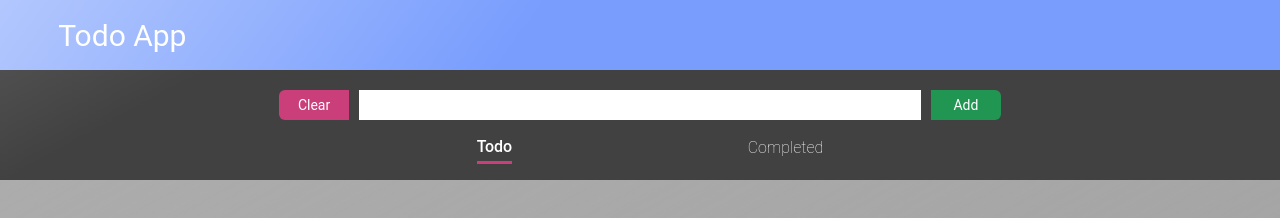
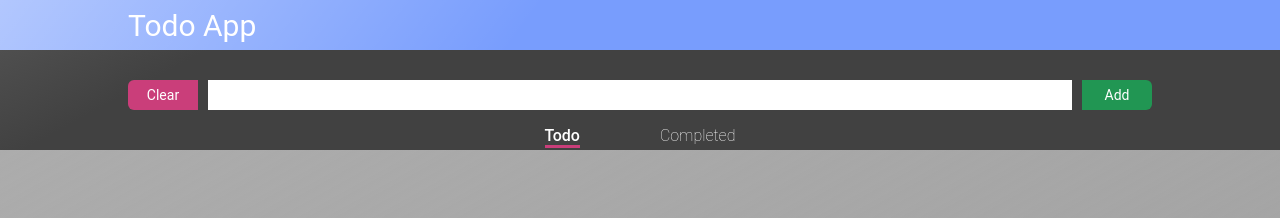
Before and after one commit to andrew-bingham-dev/vanilla-todo-app, a plain HTML site: page index.html in a window 1280 px wide. Drawn offline with Linux system fonts and the light colour scheme.

Commit message:
layout now using flexbox

```diff
--- a/index.html
+++ b/index.html
@@ -9,15 +9,21 @@
 
   <body>
     <div class="container">
-      <div class="app-bar"></div>
+      <div class="app-bar">
         <div class="app-bar-title">Todo App</div>
-      <div class="add-item-panel"></div>
+      </div>
+      <div class="add-item-panel">
+        <div class="add-item-controls">
           <button id="btn-clear" class="btn-left">Clear</button>
           <input id="txt-add" class="txt-input" type="text">
           <button id="btn-add" class="btn-right">Add</button>
+        </div>
+        <div class="tabs">
           <div class="tab-todo tab-active">Todo</div>
           <div class="tab-completed tab-inactive">Completed</div>
-      <div id="task-list"></div>
+        </div>
+      </div>
+      <!-- <div id="task-list"></div> -->
     </div>
     <script src="app.js"></script>
   </body>
--- a/styles.css
+++ b/styles.css
@@ -2,57 +2,53 @@ body {
   font-family: roboto;
   margin: 0;
   background: linear-gradient(151.02deg, #FFFFFF -27.98%, rgba(254, 254, 254, 0.17) -27.97%, #A4A4A4 100.83%), #9E9E9E;
-  z-index: 0;
 }
 
-
 .container {
-  display: grid;
-  grid-template-columns: 1fr 5fr 5fr 5fr 5fr 1fr;
-  grid-template-rows: 20px 30px 20px 20px 30px 60px auto;
+  width: 100%;
+  height: 100%;
 }
 
 .app-bar {
-  grid-column: 1 / 7;
-  grid-row: 1 / 4;
+  display: flex;
   color: white;
+  height: 50px;
+  width: 100%;
   background: linear-gradient(126.44deg, #FFFFFF -54.67%, rgba(255, 255, 255, 0) 41.41%), #789DFD;
+}
+
+.app-bar-title {
+  align-self: center;
+  font-size: 30px;
+  color: white;
+  text-align: start;
+  padding-left: 10%;
+  min-width: fit-content;
   z-index: 1;
 }
 
-.app-bar-title {
-  grid-column: 2 / 4;
-  grid-row: 2 / 3;
-  font-size: 30px;
-  color: white;
-  align-self: center;
-  text-align: start;
-  z-index: 2;
-}
-
 .add-item-panel {
-  grid-column: 1 / 7;
-  grid-row: 4 / 7;
+  height: 100px;
+  width: 100%;
   background: linear-gradient(151.48deg, rgba(255, 255, 255, 0) 0.01%, #414141 14.18%), #4F4F4F;
-  z-index: 1;
 }
 
 .add-item-controls {
-  grid-column: 2 / 6;
-  grid-row: 5 / 6;
-  align-self: center;
-  justify-self: center;
-  z-index: 2;
+  margin: 0;
+  padding: 0;
+  display: flex;
+  position: relative;
+  top: 30px;
+  width: 100%;
+  height: 30px;
 }
 
 .task-panel {
-  grid-column: 1 / 4;
-  grid-row: 7 / 8;
   background: linear-gradient(151.02deg, #FFFFFF -27.98%, rgba(254, 254, 254, 0.17) -27.97%, #A4A4A4 100.83%), #9E9E9E;
-  z-index: 1;
 }
 
 button {
+  position: relative;
   border: 0;
   padding: 0;
   font-size: 14px;
@@ -67,53 +63,69 @@ button {
 /* # # # # # # # # # #   Add new item   # # # # # # # # # # */
 
 .btn-left {
+  margin-left: 10%;
   background: #CA3E7A;
   border-radius: 6px 0 0 6px;
-  grid-column: 2 / 3;
-  grid-row: 5 / 6;
-  justify-self: end;
-  z-index: 3;
   user-select: none;
 }
 
 .btn-right {
+  margin-right: 10%;
   background: #219653;
   border-radius: 0 6px 6px 0;
-  grid-column: 5 / 6;
-  grid-row: 5 / 6;
-  justify-self: start;
-  z-index: 3;
   user-select: none;
 }
 
 .txt-input {
-  grid-column: 3 / 5;
-  grid-row: 5 / 6;
   border: 0;
   margin: 0 10px;
   padding: 0 5px;
   font-size: 14px;
-  min-height: 30px;
-  min-width: 150px;
-  z-index: 3;
+  height: 30px;
+  min-width: 100px;
+  flex: auto;
+}
+
+/* # # # # # # # # # #   Tabs   # # # # # # # # # # */
+
+.tabs {
+  position: relative;
+  top: 46px;
+  bottom: 0px;
+  display: flex;
+  color: white;
+  width: 100%;
+  justify-content: center;
+}
+
+.tab-todo {
+  margin-right: 40px;
+  cursor: pointer;
+  color: white;
+  font-weight: 100;
+  user-select: none;
+}
+
+.tab-completed {
+  margin-left: 40px;
+  cursor: pointer;
+  color: white;
+  font-weight: 100;
+  user-select: none;
+}
+
+.tab-active {
+  font-weight: 500;
+  border-bottom: 3px solid #CA3E7A;
 }
 
 /* # # # # # # # # # #   List of tasks   # # # # # # # # # # */
 
-#task-list {
-    grid-column: 2 / 6;
-    grid-row: 7 / 8;
-    display: grid;
-    grid-template-columns: 1fr 5fr 5fr 5fr 5fr 1fr;
-    /* grid-template-rows: 20px 30px 20px 20px 30px 60px auto; */
-    justify-self: center;
-  }
 
 .btn-list-left {
   background: #CA3E7A;
   border-radius: 6px 0 0 6px;
   grid-column: 2 / 3;
-  /* grid-row: 7 / 8; */
   justify-self: end;
   z-index: 3;
   user-select: none;
@@ -146,44 +158,7 @@ button {
 }
 
 
-/* # # # # # # # # # #   Tabs   # # # # # # # # # # */
 
-.tabs {
-  color: white;
-}
-
-.tab-todo {
-  grid-column: 3 / 4;
-  grid-row: 6 / 7;
-  padding-bottom: 5px;
-  cursor: pointer;
-  color: white;
-  z-index: 3;
-  align-self: center;
-  justify-self: center;
-  text-align: center;
-  font-weight: 100;
-  user-select: none;
-}
-
-.tab-completed {
-  grid-column: 4 / 5;
-  grid-row: 6 / 7;
-  padding-bottom: 5px;
-  cursor: pointer;
-  color: white;
-  z-index: 3;
-  align-self: center;
-  justify-self: center;
-  text-align: center;
-  font-weight: 100;
-  user-select: none;
-}
-
-.tab-active {
-  font-weight: 500;
-  border-bottom: 3px solid #CA3E7A;
-}
 
 
 .new-item {
```
Lines whose indentation alone changed are shown as unchanged.
